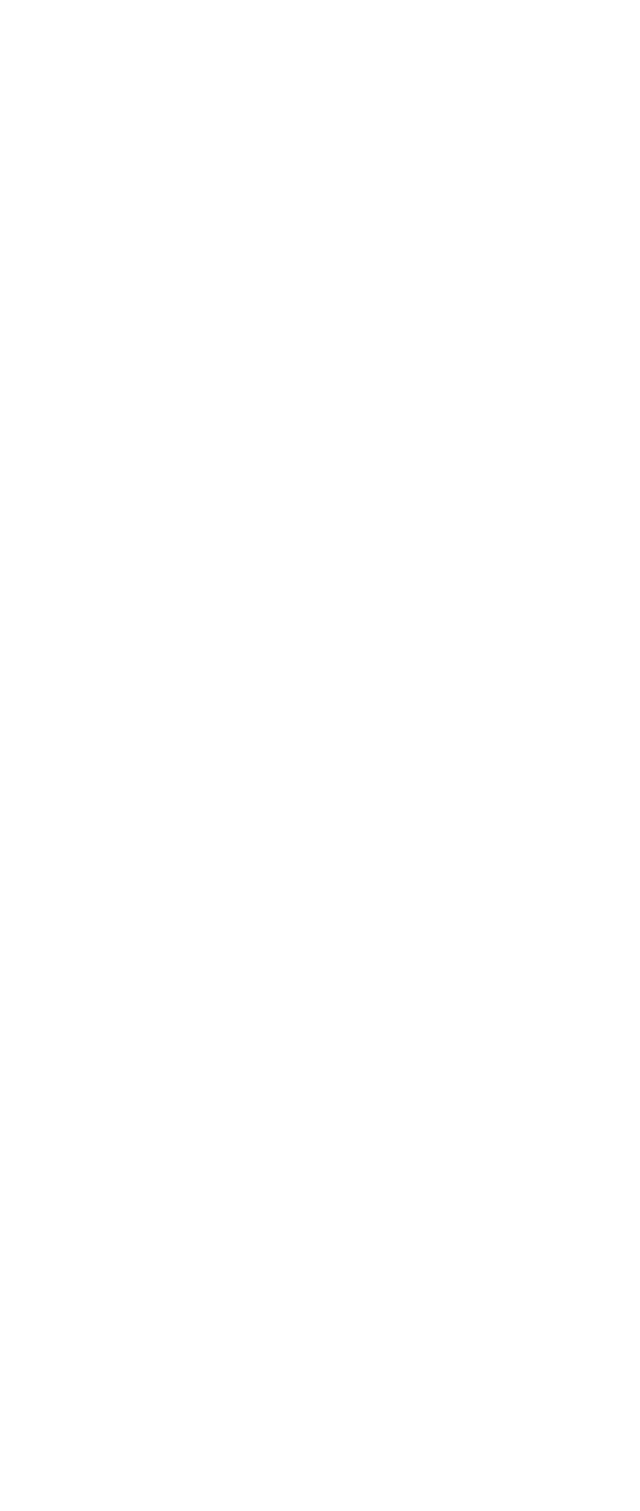
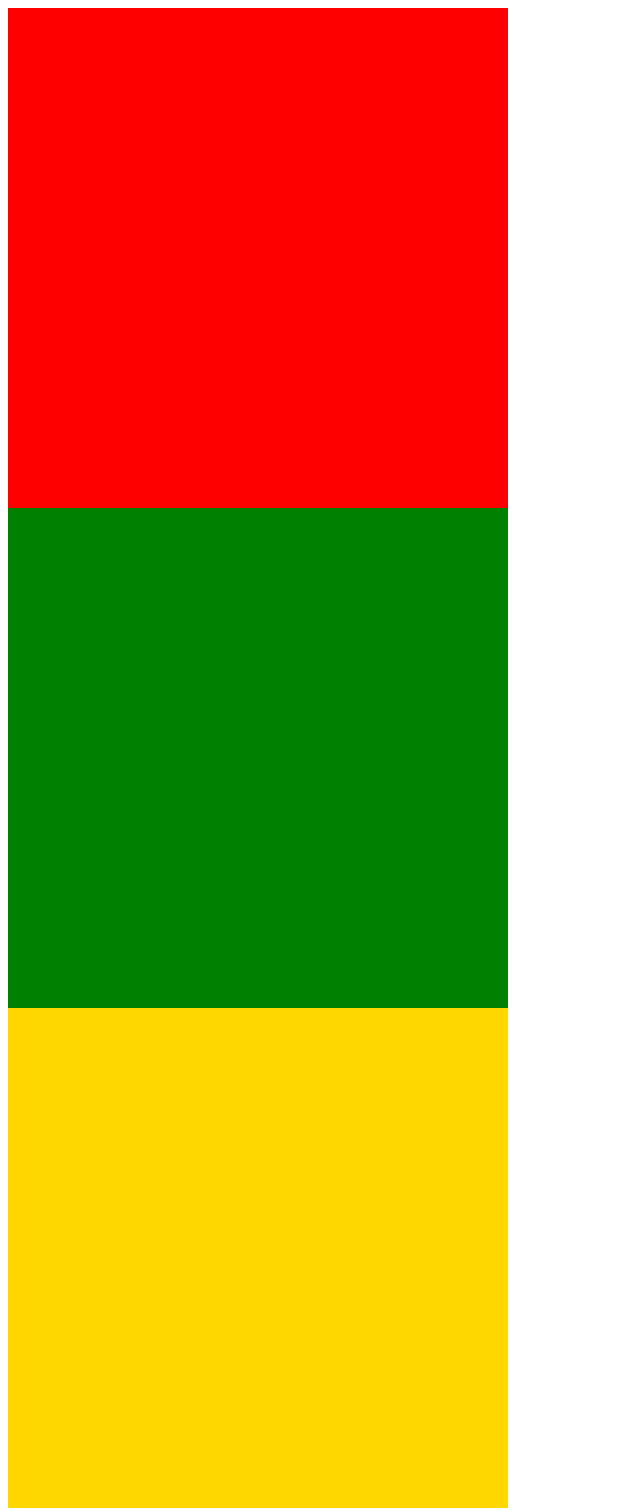
Before and after one commit to AlejandroMullerMoreno/dashboard, a plain HTML site: page index.html in a window 1280 px wide. Shown: the whole page, without its empty margins (0-640 px from the left). Before the commit the page ends 800 px from the top, so only its background shows below. Drawn offline with Linux system fonts and the light colour scheme.

Commit message:
add grid area styling and color to three main divs

```diff
--- a/index.html
+++ b/index.html
@@ -4,6 +4,7 @@
     <meta charset="UTF-8">
     <meta name="viewport" content="width=device-width, initial-scale=1.0">
     <title>Admin Dashboard</title>
+    <link rel="stylesheet" href="styles.css"/>
 </head>
 <body>
     <div id="sidebar">
--- a/styles.css
+++ b/styles.css
@@ -0,0 +1,20 @@
+#sidebar{
+    grid-area: "sidebar";
+    background-color: red;
+    width: 500px;
+    height: 500px;
+}
+
+#header{
+    grid-area: "header";
+    background-color: green;
+    width: 500px;
+    height: 500px;
+}
+
+#mainContent{
+    grid-area: "mainContent";
+    background-color: gold;
+    width: 500px;
+    height: 500px;
+}
```
